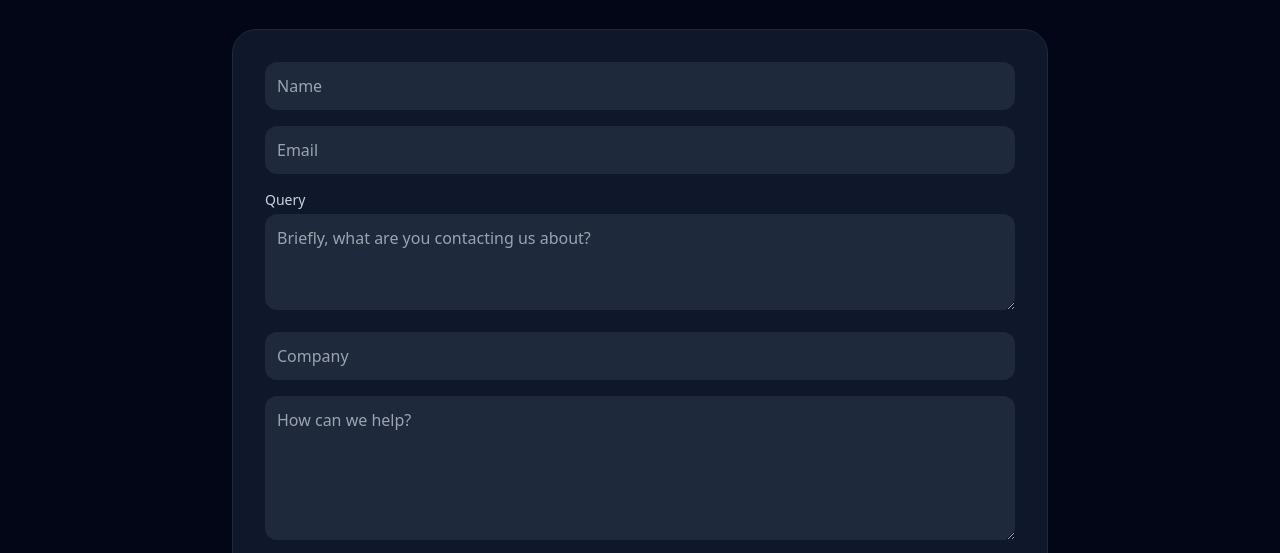
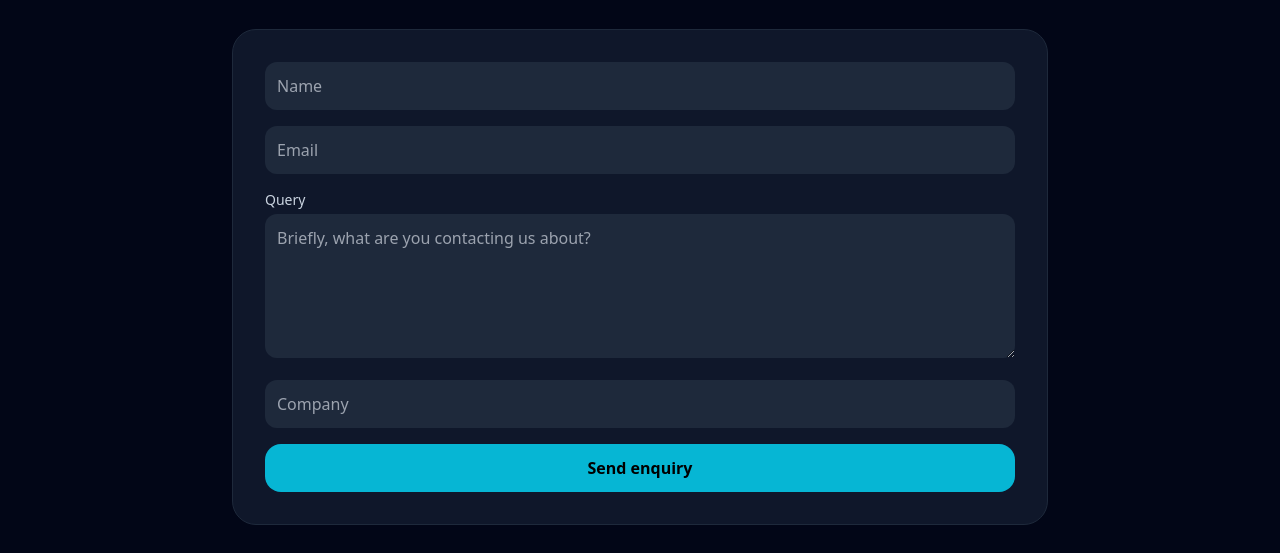
Before and after one commit to andreeasimona04/Cyberfix360, a plain HTML site: page contact.html in a window 1280 px wide. Shown: the part 240-793 px from the top of the page. Drawn offline with nearby package versions, Linux system fonts and the light colour scheme.

Commit message:
Update contact form textarea for query input
Increased textarea rows for query input and updated maxlength for better user input.

```diff
--- a/contact.html
+++ b/contact.html
@@ -10,6 +10,7 @@
   <style>html { scroll-behavior: smooth; scroll-padding-top: 80px; }</style>
 </head>
 <body class="min-h-screen bg-slate-950 text-white flex flex-col">
+
   <nav class="sticky top-0 z-50 bg-black border-b border-slate-800 px-8 py-3 flex flex-wrap justify-between items-center gap-3">
     <a href="index.html" aria-label="CyberFix360 home"><img src="logo.png" alt="CyberFix360" class="h-14 w-auto"></a>
     <div class="flex flex-wrap gap-6 text-sm items-center">
@@ -18,6 +19,7 @@
       <a href="contact.html" class="hover:text-cyan-400 transition">Contact</a>
     </div>
   </nav>
+
   <main class="flex-grow max-w-4xl w-full mx-auto px-10 py-20">
     <h1 class="text-3xl font-bold mb-4">Contact us</h1>
     <p class="text-slate-300 mb-8">
@@ -25,19 +27,24 @@
       or send us a message below.
     </p>
     <div class="bg-slate-900 rounded-3xl p-8 border border-slate-800">
+
+      <!-- Replace YOUR_FORM_ID with the ID from your Formspree form URL -->
       <form action="https://formspree.io/f/YOUR_FORM_ID" method="POST" class="grid gap-4">
         <input name="name" required class="bg-slate-800 p-3 rounded-xl" placeholder="Name" aria-label="Name">
         <input name="email" type="email" required class="bg-slate-800 p-3 rounded-xl" placeholder="Email" aria-label="Email">
+
         <div>
           <label for="query" class="block text-sm text-slate-300 mb-1">Query</label>
-          <textarea id="query" name="query" required rows="3" maxlength="300" class="w-full bg-slate-800 p-3 rounded-xl" placeholder="Briefly, what are you contacting us about?"></textarea>
+          <textarea id="query" name="query" required rows="5" maxlength="1000" class="w-full bg-slate-800 p-3 rounded-xl" placeholder="Briefly, what are you contacting us about?"></textarea>
         </div>
+
         <input name="company" class="bg-slate-800 p-3 rounded-xl" placeholder="Company" aria-label="Company">
-        <textarea name="message" required class="bg-slate-800 p-3 rounded-xl" rows="5" placeholder="How can we help?" aria-label="Message"></textarea>
+
         <button type="submit" class="bg-cyan-500 text-black px-5 py-3 rounded-2xl font-semibold hover:bg-cyan-400 transition">Send enquiry</button>
       </form>
     </div>
   </main>
+
   <footer class="border-t border-slate-800 bg-slate-900 px-10 py-8 text-sm text-slate-400">
     <div class="max-w-6xl mx-auto flex flex-wrap justify-between gap-4">
       <p>© 2026 CyberFix360. All rights reserved.</p>
```
